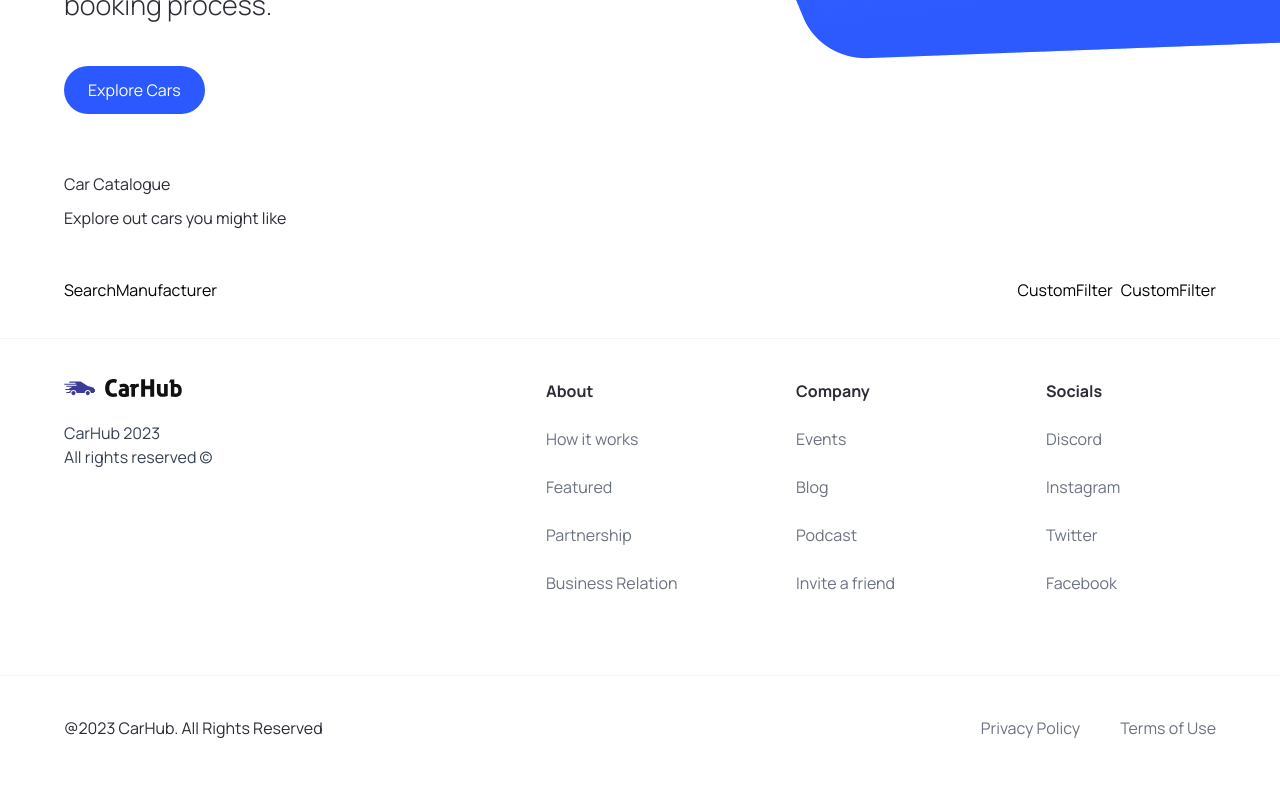
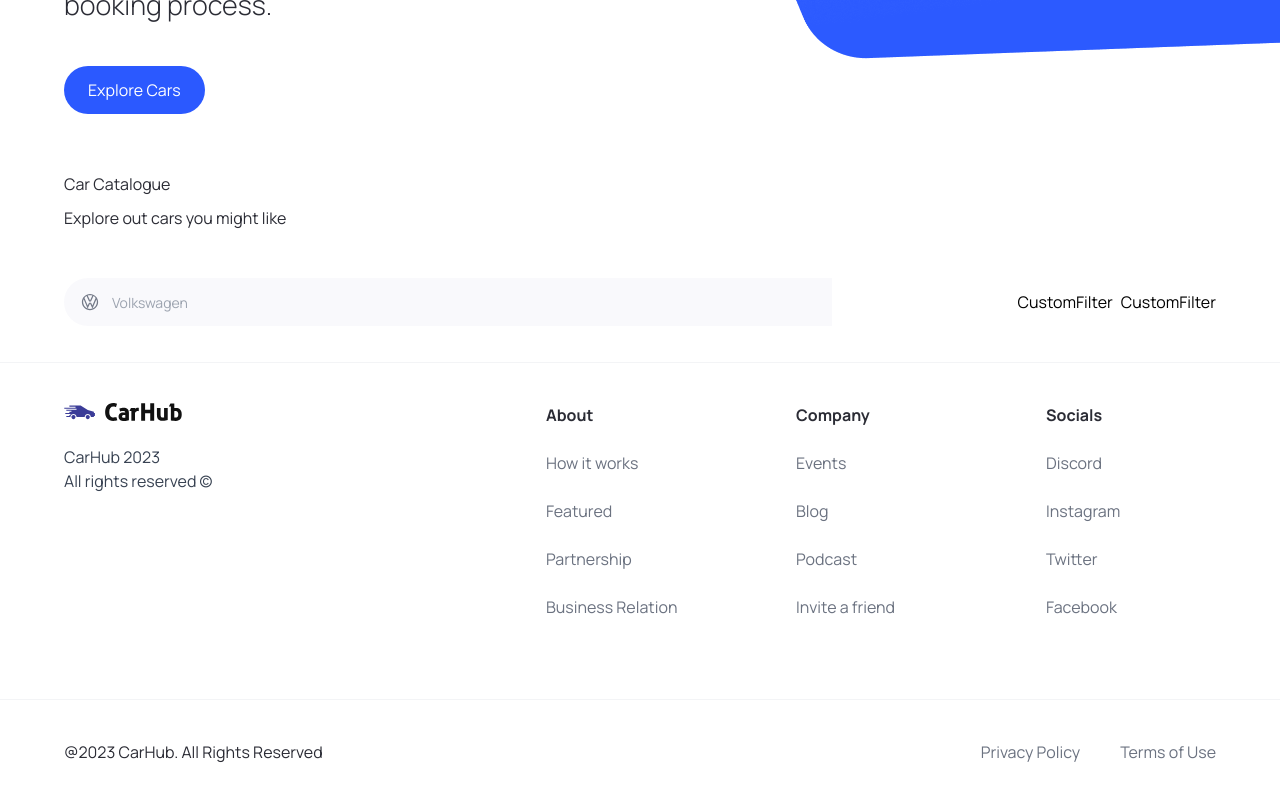
Before and after one commit to Gruntmaster/car-rentpay-showplatform, a Next.js app: page / in a window 1280 px wide. Shown: the part 644-1444 px from the top of the page. Built offline with nearby package versions, Linux system fonts and the light colour scheme.

Commit message:
Search update

```diff
--- a/components/Footer.tsx
+++ b/components/Footer.tsx
@@ -2,7 +2,6 @@
 import Link from "next/link";
 
 import { footerLinks } from "../constants";
-import { link } from "fs";
 
 const Footer = () => {
   return (
--- a/components/SearchManufacturer.tsx
+++ b/components/SearchManufacturer.tsx
@@ -1,12 +1,40 @@
 "use client";
-
+import { Combobox, Transition } from "@headlessui/react";
+import Image from "next/image";
 import { SearchManufacturerProps } from "../types";
+import { useState, Fragment } from "react";
 
 const SearchManufacturer = ({
   manufacturer,
   setManufacturer,
 }: SearchManufacturerProps) => {
-  return <div>SearchManufacturer</div>;
+  const [query, setQuery] = useState("");
+
+  return (
+    <div className="search-manufacturer">
+      <Combobox>
+        <div className="relative w-full">
+          <Combobox.Button className="absolute top-[14px]">
+            <Image
+              src="/car-logo.svg"
+              width={20}
+              height={20}
+              className="ml-4"
+              alt="Car Logo"
+            />
+          </Combobox.Button>
+          <Combobox.Input
+            className="search-manufacturer__input"
+            placeholder="Volkswagen"
+            displayValue={(manufacturer: string) => manufacturer}
+            onChange={(e) => setQuery(e.target.value)}
+          />
+
+          <Transition as={Fragment}></Transition>
+        </div>
+      </Combobox>
+    </div>
+  );
 };
 
 export default SearchManufacturer;
--- a/package.json
+++ b/package.json
@@ -9,6 +9,7 @@
     "lint": "next lint"
   },
   "dependencies": {
+    "@headlessui/react": "^1.7.17",
     "next": "14.0.3",
     "npm": "^10.2.4",
     "react": "^18",
```
Also changed, not shown: 1 other file (tests, documents, lock files or other folders).
